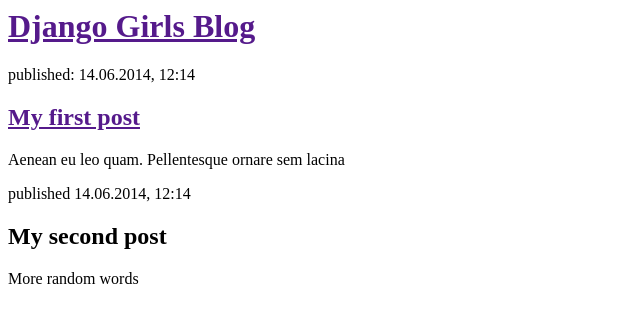
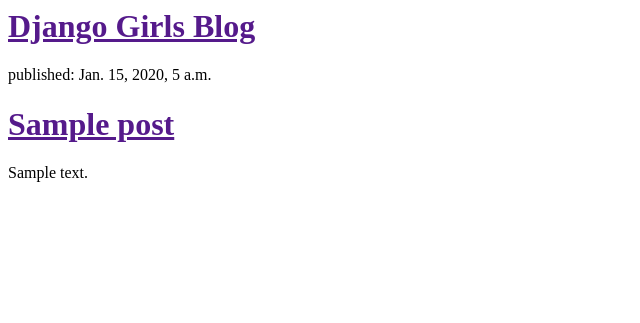
Before and after one commit to ericabrody/my-first-blog, a Django app: template blog/templates/blog/post_list.html in a window 1280 px wide. Shown: the top 323 px of the page, without its empty margins (0-640 px from the left). Run offline with Django 3.2, Linux system fonts and the light colour scheme; the template is opened without the code that fills it: values that come from a table or form of the project are taken from there, others are empty; tables that the repository leaves empty hold one stand-in row (values such as "Sample post").

Commit message:
Modified templates to display posts from database

```diff
--- a/blog/templates/blog/post_list.html
+++ b/blog/templates/blog/post_list.html
@@ -7,17 +7,13 @@
 		<h1><a href="">Django Girls Blog</a></h1>
 		</div>
 
-		<div>
-		<p>published: 14.06.2014, 12:14</p>
-		<h2><a href="">My first post</a></h2>
-		<p>Aenean eu leo quam. Pellentesque ornare sem lacina</p>
-		</div>
+		{% for post in posts %}
+    	<div>
+	        <p>published: {{ post.published_date }}</p>
+	        <h1><a href="">{{ post.title }}</a></h1>
+	        <p>{{ post.text|linebreaks }}</p>
+	    </div>
+		{% endfor %}
 
-		<div>
-		<p>published 14.06.2014, 12:14</p>
-		<h2><a href"">My second post</a>
-		</h2>
-		<p>More random words</p>
-		</div>
 	</body>
 </html>
--- a/blog/views.py
+++ b/blog/views.py
@@ -1,5 +1,7 @@
 from django.shortcuts import render
-
+from .models import Post
+from django.utils import timezone
 # Create your views here.
 def post_list(request):
-	return render(request, 'blog/post_list.html', {})
+	posts = Post.objects.filter(published_date__lte=timezone.now()).order_by('published_date')
+	return render(request, 'blog/post_list.html', {'posts':posts})
```
Also changed, not shown: blog/models.py (+5 -5 lines).
